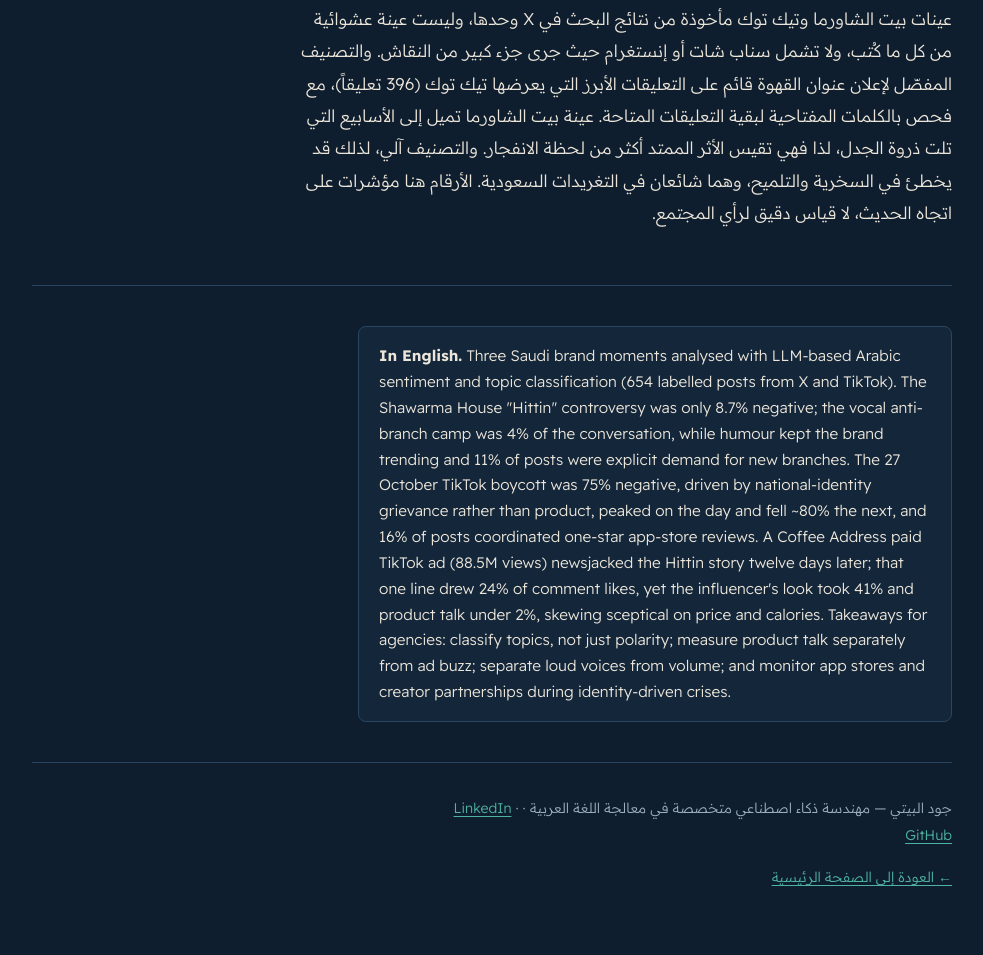
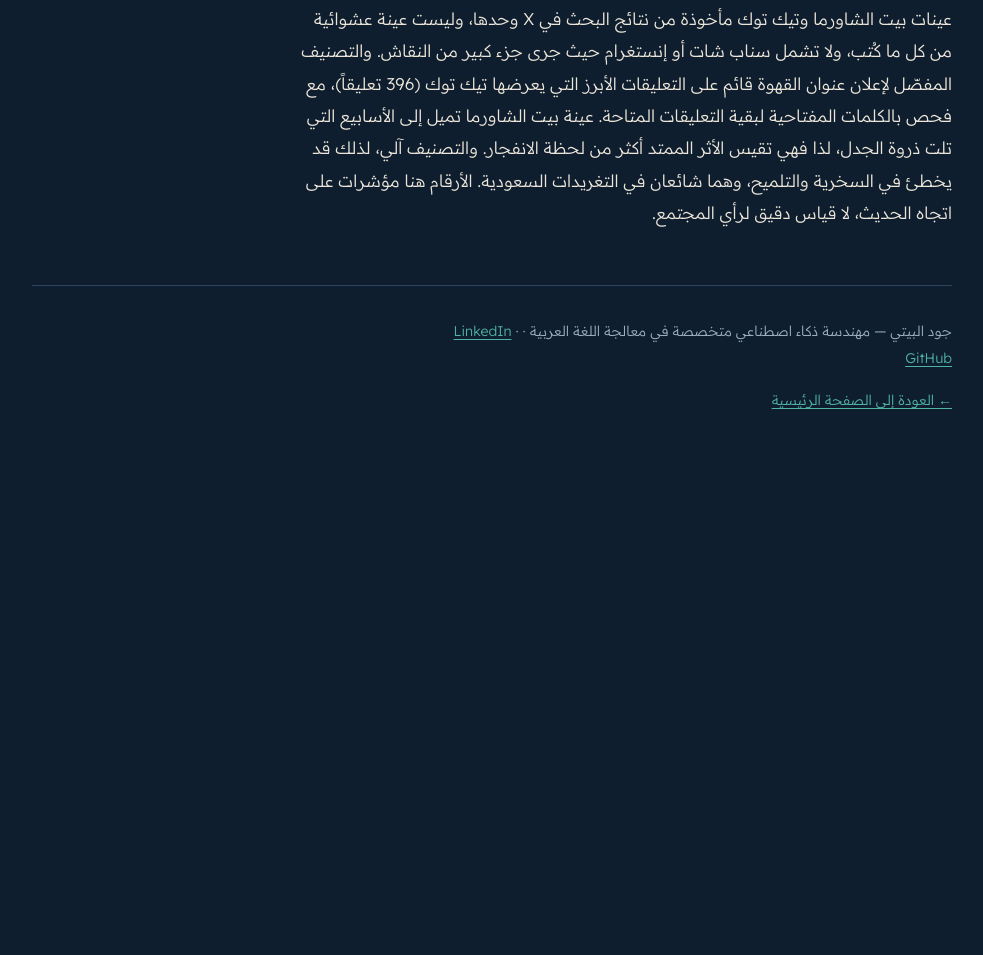
Before and after one commit to joudalbaiti/joudalbaiti.github.io, a plain HTML site: page case-studies/brand-sentiment.html in a window 1280 px wide. Shown: the part 8661-9616 px from the top of the page, without its empty margins (148-1131 px from the left). After the commit the page ends 9139 px from the top, so only its background shows below. Drawn offline with Linux system fonts and the light colour scheme.

Commit message:
Remove English summary block from Arabic view

```diff
--- a/case-studies/brand-sentiment.html
+++ b/case-studies/brand-sentiment.html
@@ -108,7 +108,6 @@
   .chart.ex .hit{cursor:pointer}
   @media (max-width:36rem){.chart.ex .lab{font-size:13px}.chart.ex .val{font-size:11px}}
   html[lang="en"] [data-l="ar"], html[lang="ar"] [data-l="en"]{display:none!important}
-  html[lang="en"] #english{display:none}
   html[lang="en"] body{line-height:1.7}
   html[lang="en"] h1{line-height:1.15}
   .hdr-r{display:flex;gap:.5rem;align-items:center}
@@ -511,11 +510,6 @@
   <p>عينات بيت الشاورما وتيك توك مأخوذة من نتائج البحث في X وحدها، وليست عينة عشوائية من كل ما كُتب، ولا تشمل سناب شات أو إنستغرام حيث جرى جزء كبير من النقاش. والتصنيف المفصّل لإعلان عنوان القهوة قائم على التعليقات الأبرز التي يعرضها تيك توك (396 تعليقاً)، مع فحص بالكلمات المفتاحية لبقية التعليقات المتاحة. عينة بيت الشاورما تميل إلى الأسابيع التي تلت ذروة الجدل، لذا فهي تقيس الأثر الممتد أكثر من لحظة الانفجار. والتصنيف آلي، لذلك قد يخطئ في السخرية والتلميح، وهما شائعان في التغريدات السعودية. الأرقام هنا مؤشرات على اتجاه الحديث، لا قياس دقيق لرأي المجتمع.</p>
 </section>
 
-<section class="block" id="english">
-  <div class="en" lang="en">
-    <p><strong>In English.</strong> Three Saudi brand moments analysed with LLM-based Arabic sentiment and topic classification (654 labelled posts from X and TikTok). The Shawarma House "Hittin" controversy was only 8.7% negative; the vocal anti-branch camp was 4% of the conversation, while humour kept the brand trending and 11% of posts were explicit demand for new branches. The 27 October TikTok boycott was 75% negative, driven by national-identity grievance rather than product, peaked on the day and fell ~80% the next, and 16% of posts coordinated one-star app-store reviews. A Coffee Address paid TikTok ad (88.5M views) newsjacked the Hittin story twelve days later; that one line drew 24% of comment likes, yet the influencer's look took 41% and product talk under 2%, skewing sceptical on price and calories. Takeaways for agencies: classify topics, not just polarity; measure product talk separately from ad buzz; separate loud voices from volume; and monitor app stores and creator partnerships during identity-driven crises.</p>
-  </div>
-</section>
 
 <footer class="site">
   <p>جود البيتي — مهندسة ذكاء اصطناعي متخصصة في معالجة اللغة العربية · <a href="https://www.linkedin.com/in/joudalbaiti">LinkedIn</a> · <a href="https://github.com/joudalbaiti">GitHub</a></p>
```
Also changed, not shown: 2 other files.
